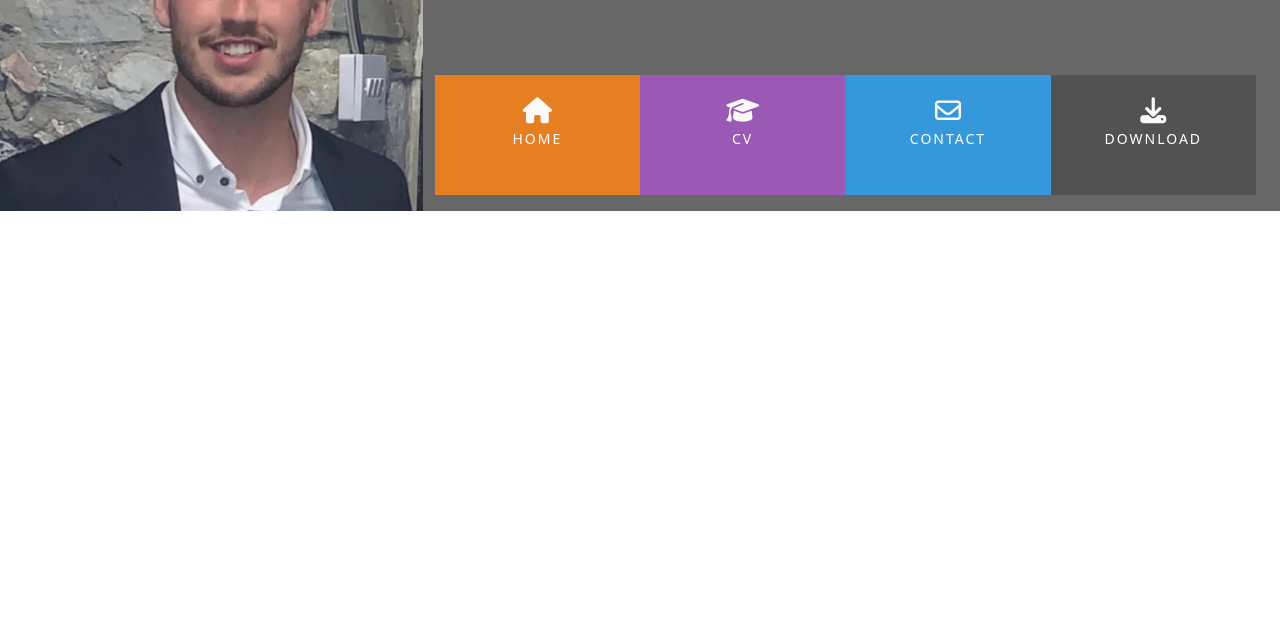
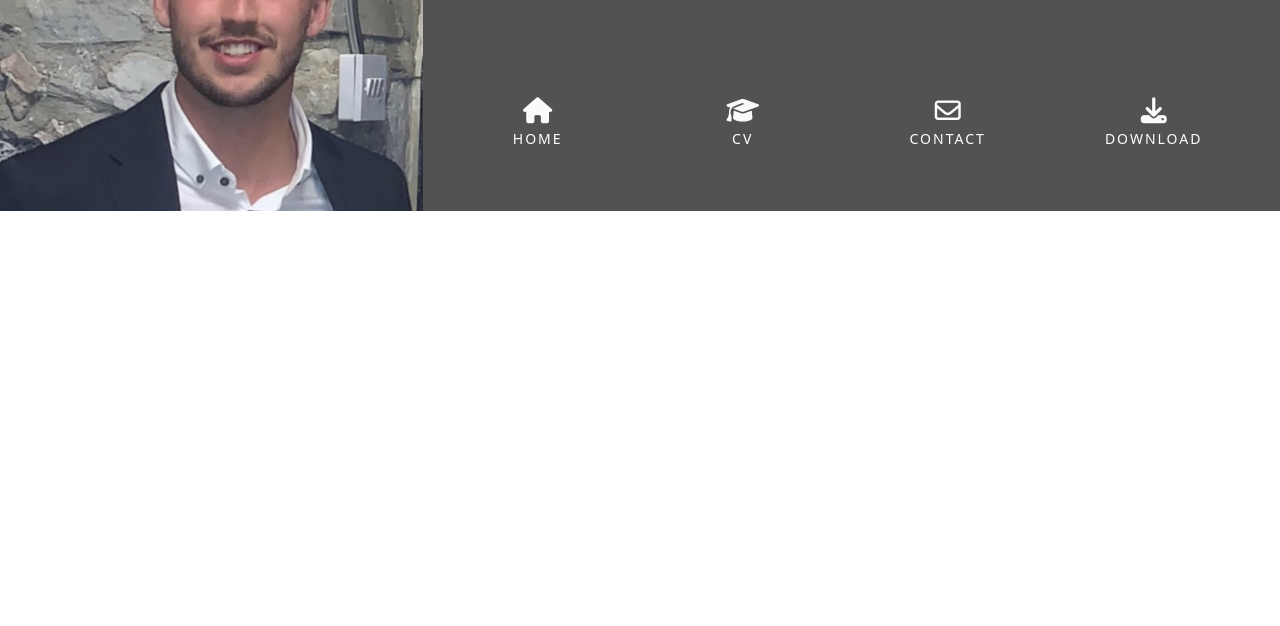
Before and after one commit to lewisjones37/interactive-cv, a plain HTML site: page index.html in a window 1280 px wide. Shown: the part 174-800 px from the top of the page. Drawn offline with nearby package versions, Linux system fonts and the light colour scheme.

Commit message:
Added a grey Navbar instead of colorful. Also added psuedoclass for hovering of buttons.

```diff
--- a/assets/css/style.css
+++ b/assets/css/style.css
@@ -3,24 +3,29 @@
 /* ---------------------------------------------------------------- Colors */
 
 .bg-color-name-title {
-    background-color: #676767;
+    background-color: #525252;
 }
 
 .ui-menu-color-home {
-    background-color: #e67e22;
+    background-color: #525252;
 }
 
 .ui-menu-color-cv {
-    background-color: #9b59b6;
+    background-color: #525252;
 }
 
 .ui-menu-color-contact {
-    background-color: #3498db;
+    background-color: #525252;
 }
 
 .ui-menu-color-download {
     background-color: #525252;
 }
+
+a.hover:hover {
+    color: #000;
+}
+
 /* ---------------------------------------------------------------- Heading */
 header {
     margin: 0;
@@ -102,3 +107,9 @@ header {
     font-weight: 300;
     letter-spacing: 2px;
 }
+/* ---------------------------------------------------------------- Hover.css */
+
+.hvr-sweep-to-bottom::before {
+    background-color: rgba(0, 0, 0, 0.2);
+    height: 135px;
+}
--- a/index.html
+++ b/index.html
@@ -7,6 +7,7 @@
     <title>Lewis Jones - Web Developer</title>
     <link href="https://cdn.jsdelivr.net/npm/bootstrap@5.3.0-alpha1/dist/css/bootstrap.min.css" rel="stylesheet" integrity="sha384-GLhlTQ8iRABdZLl6O3oVMWSktQOp6b7In1Zl3/Jr59b6EGGoI1aFkw7cmDA6j6gD" crossorigin="anonymous">
     <link rel="stylesheet" href="https://cdnjs.cloudflare.com/ajax/libs/font-awesome/6.2.1/css/all.min.css">
+    <link rel="stylesheet" href="https://cdnjs.cloudflare.com/ajax/libs/hover.css/2.3.1/css/hover-min.css">
     <link rel="stylesheet" href="assets/css/style.css" type="text/css">
 
 </head>
@@ -32,16 +33,16 @@
                         <div class="col">
                             <ul id="nav" class="list-inline menucontainer">
                                 <li class="col-6 col-sm-3 ui-menu-color-home list-inline-item menuitem">
-                                    <a href="#"><i class="fa fa-home" aria-hidden="true"></i><span>Home</span></a>
+                                    <a href="#" class="hvr-sweep-to-bottom"><i class="fa fa-home" aria-hidden="true"></i><span>Home</span></a>
                                 </li>
                                 <li class="col-6 col-sm-3 ui-menu-color-cv list-inline-item menuitem">
-                                    <a href="#"><i class="fa fa-graduation-cap" aria-hidden="true"></i><span>CV</span></a>
+                                    <a href="#" class="hvr-sweep-to-bottom"><i class="fa fa-graduation-cap" aria-hidden="true"></i><span>CV</span></a>
                                 </li>
                                 <li class="col-6 col-sm-3 ui-menu-color-contact  list-inline-item menuitem">
-                                    <a href="#"><i class="fa-regular fa-envelope" aria-hidden="true"></i><span>Contact</span></a>
+                                    <a href="#" class="hvr-sweep-to-bottom"><i class="fa-regular fa-envelope" aria-hidden="true"></i><span>Contact</span></a>
                                 </li>
                                 <li class="col-6 col-sm-3 ui-menu-color-download list-inline-item menuitem">
-                                    <a href="#"><i class="fa fa-download" aria-hidden="true"></i><span>Download</span></a>
+                                    <a href="#" class="hvr-sweep-to-bottom"><i class="fa fa-download" aria-hidden="true"></i><span>Download</span></a>
                                 </li>
                             </ul>
                         </div>
```
